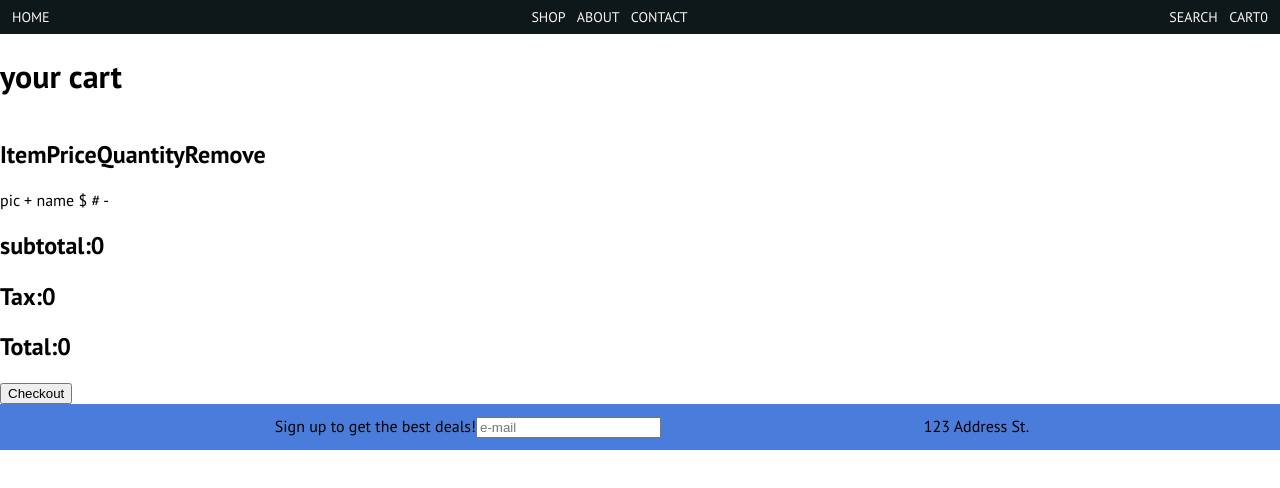
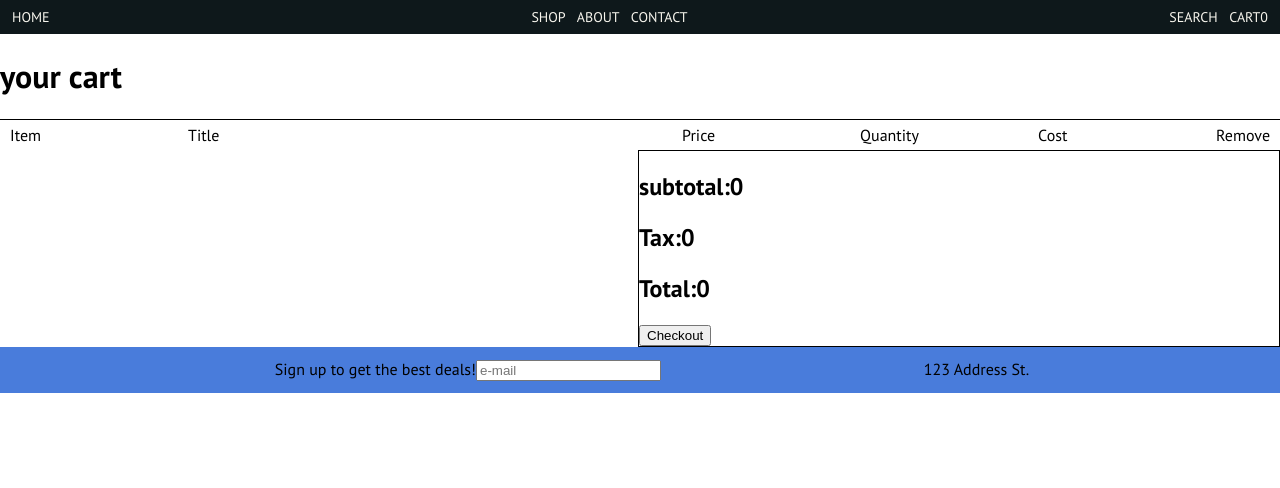
Before and after one commit to unrulypeach/shopping-cart, a React (Create React App) app: page /cart in a window 1280 px wide. Shown: the top 488 px of the page. Built offline with nearby package versions, Linux system fonts and the light colour scheme.

Commit message:
cart functionality complete

```diff
--- a/src/App.js
+++ b/src/App.js
@@ -29,10 +29,53 @@ function App() {
     // popup/signal to show item added?
   }, [cart]);
 
+  function getItemInd(title) {
+    return cart.findIndex((el) => el.itm.name === title);
+  }
+
   function handleAddItem(itm, qty) {
-    setCart((prev) => [...prev, { itm, qty }]);
-    // eslint-disable-next-line no-console
-    console.log(cart);
+    const getItmInd = getItemInd(itm.name);
+    if (getItmInd === -1) {
+      setCart((prev) => [...prev, { itm, qty }]);
+    } else {
+      const updatedQty = Number(cart[getItmInd].qty) + Number(qty);
+      const cartSet = [...cart];
+      const item = { ...cartSet[getItmInd] };
+      item.qty = updatedQty;
+      cartSet[getItmInd] = item;
+      setCart(cartSet);
+    }
+  }
+
+  function handleRemoveItem(title) {
+    const getItmInd = getItemInd(title);
+    const newCart = [...cart];
+    newCart.splice(getItmInd, 1);
+    setCart(newCart);
+  }
+
+  function increaseQty(title) {
+    const itemInd = getItemInd(title);
+    const newCart = [...cart];
+    const item = { ...newCart[itemInd] };
+    let currQty = Number(item.qty);
+    currQty += 1;
+    item.qty = currQty;
+    newCart[itemInd] = item;
+    setCart(newCart);
+  }
+
+  function decreaseQty(title) {
+    const itemInd = getItemInd(title);
+    const newCart = [...cart];
+    const item = { ...newCart[itemInd] };
+    let currQty = Number(item.qty);
+    if (currQty > 0) {
+      currQty -= 1;
+      item.qty = currQty;
+      newCart[itemInd] = item;
+      setCart(newCart);
+    }
   }
 
   return (
@@ -46,7 +89,7 @@ function App() {
         </Route>
         <Route path="/about" element={<About />} />
         <Route path="/contact" element={<Contact />} />
-        <Route path="/cart" element={<Cart cart={cart} />} />
+        <Route path="/cart" element={<Cart cart={cart} removeItem={(title) => handleRemoveItem(title)} increaseQty={(title) => increaseQty(title)} decreaseQty={(title) => decreaseQty(title)} />} />
         <Route path="*" element={<Error />} />
       </Routes>
       <Footer />
--- a/src/pages/Cart.js
+++ b/src/pages/Cart.js
@@ -1,10 +1,11 @@
 /* eslint-disable react/prop-types */
 import React, { useEffect, useState } from 'react';
+// import { Link } from 'react-router-dom';
 
-export default function Cart({ cart }) {
+export default function Cart({
+  cart, removeItem, increaseQty, decreaseQty,
+}) {
   const [subTotPrice, setSubTotPrice] = useState(0);
-  // const [taxAmt, setTaxAmt] = useState(0);
-  // const [totalPrice, setTotalPrice] = useState(0);
 
   useEffect(() => {
     setSubTotPrice(cart.reduce((p, c) => p + (c.itm.price * c.qty), 0));
@@ -13,20 +14,62 @@ export default function Cart({ cart }) {
     <div>
       <h1> your cart </h1>
       <div
-        className="cart-header"
+        className="cart-item"
       >
-        <h2>Item</h2>
-        <h2>Price</h2>
-        <h2>Quantity</h2>
-        <h2>Remove</h2>
+        <span> Item </span>
+        <span className="title"> Title </span>
+        <span> Price </span>
+        <span> Quantity </span>
+        <span> Cost </span>
+        <div> Remove </div>
       </div>
       <div
         className="cart-content"
       >
-        <span> pic + name </span>
-        <span> $ </span>
-        <span> # </span>
-        <span> - </span>
+        {cart.map((item) => (
+          // <Link
+          //   to={`/products/${item.itm.id}`}
+          // >
+          <div className="cart-item" key={item.itm.id}>
+            <img
+              src={item.itm.pic[0]}
+              alt={item.itm.alt[0]}
+              height="75px"
+              width="75px"
+            />
+            <span className="title">
+              {item.itm.name}
+            </span>
+            <span>
+              {item.itm.price}
+            </span>
+            <span>
+              <button
+                type="button"
+                onClick={() => decreaseQty(item.itm.name)}
+              >
+                -
+              </button>
+              {item.qty}
+              <button
+                type="button"
+                onClick={() => increaseQty(item.itm.name)}
+              >
+                +
+              </button>
+            </span>
+            <span>
+              {item.itm.price * item.qty}
+            </span>
+            <button
+              type="button"
+              onClick={() => removeItem(item.itm.name)}
+            >
+              remove
+            </button>
+          </div>
+          // </Link>
+        ))}
       </div>
       <div
         className="cart-summary"
--- a/src/styles/App.scss
+++ b/src/styles/App.scss
@@ -20,8 +20,29 @@
     margin-left: 11vw;
   }
 }
-.cart-header {
+
+.cart-item {
   display: flex;
+}
+
+.cart-item{
+  * {
+    border-top: solid 1px black;
+    padding: 5px 10px;
+  }
+
+  .title {
+    flex: 3 1 0;
+  }
+
+  span {
+    flex: 1 1 0;
+  }
+}
+.cart-summary {
+  float: right;
+  border: solid 1px black;
+  width: 50%;
 }
 
 .product-tile {
```
